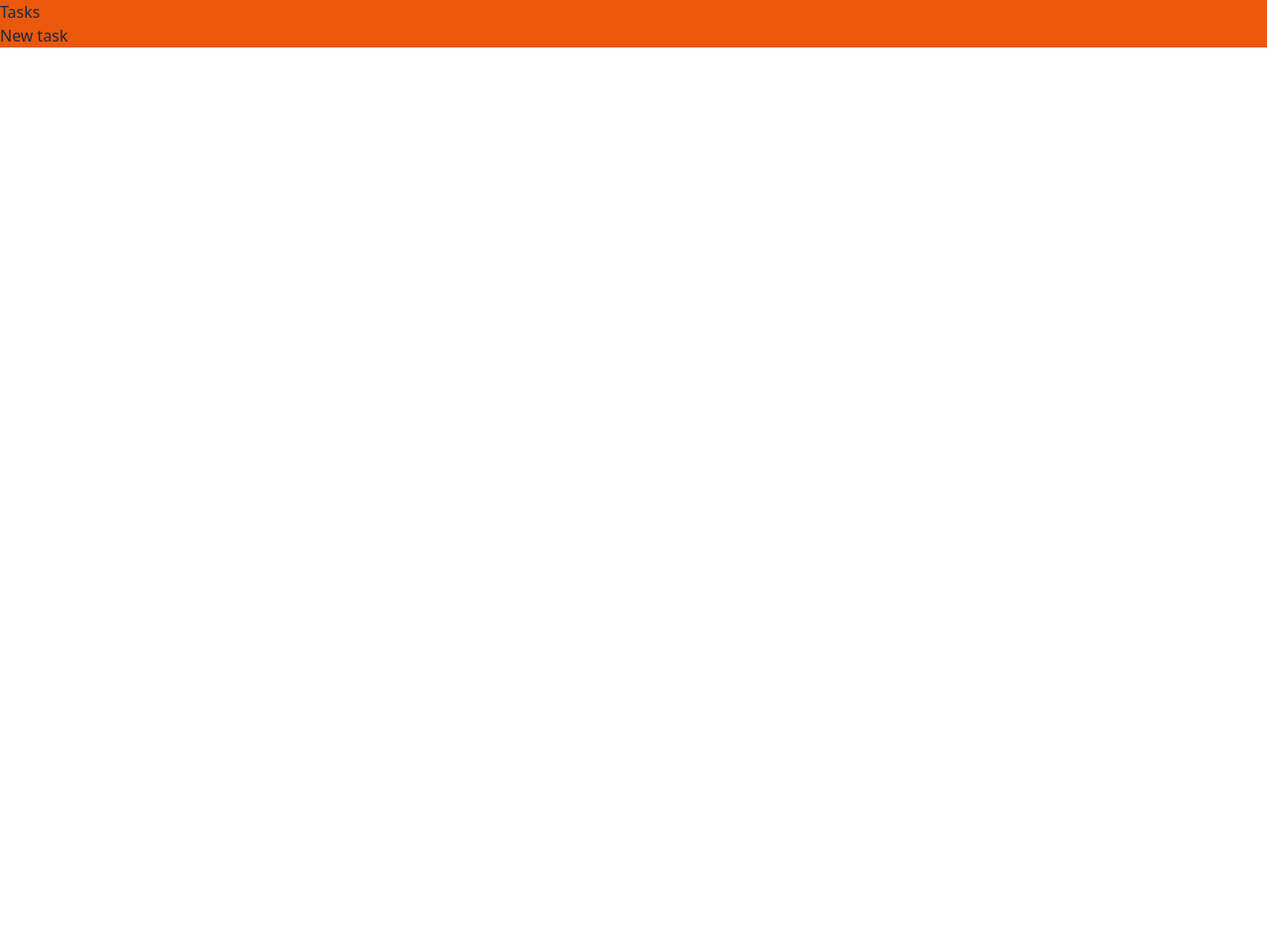
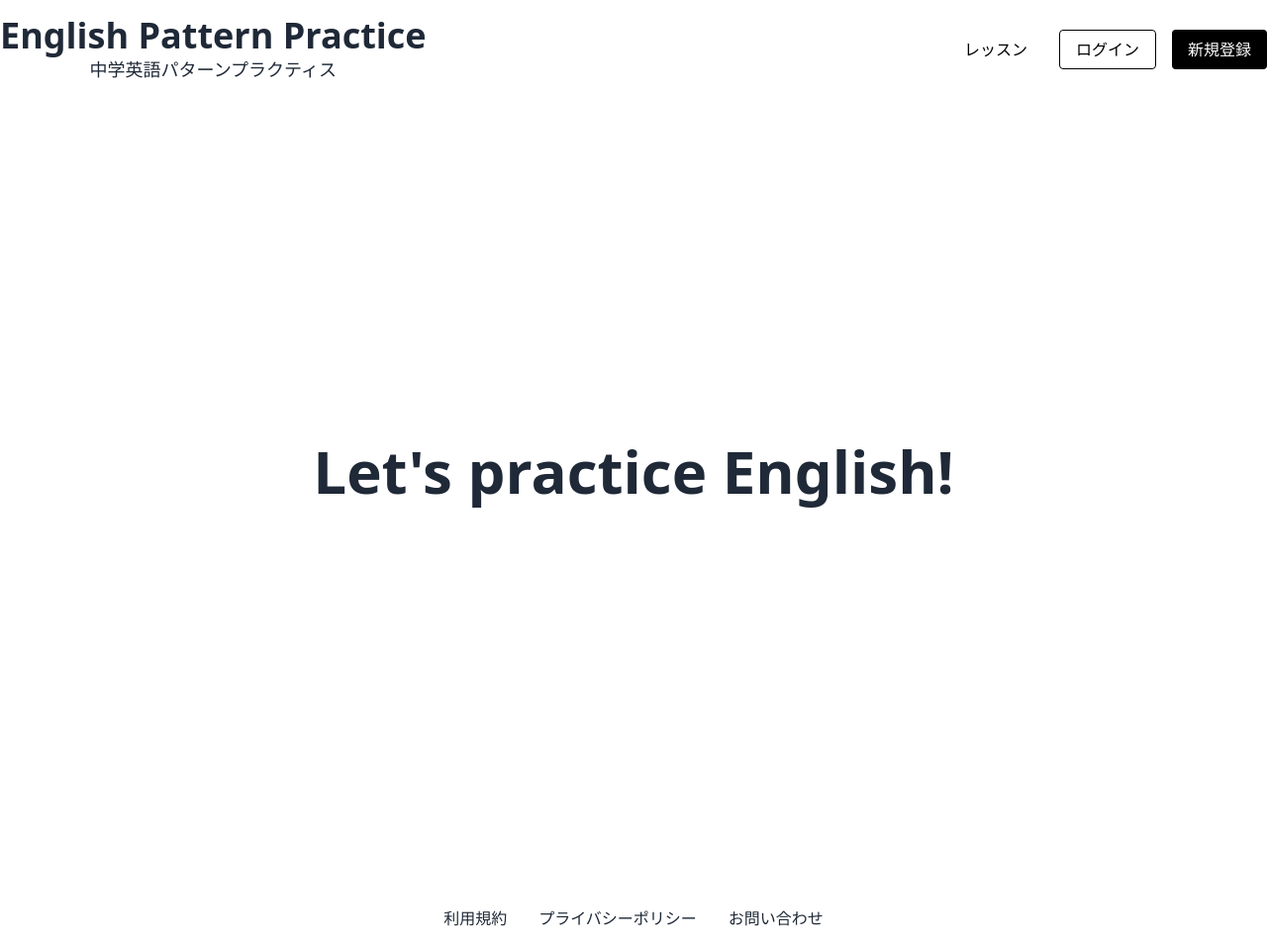
Before and after one commit to riekoonitsuka/English_patternpractice, a Rails app: page / in a window 1280 px wide. Shown: the whole page at 99% size. Before the commit the page ends 48 px from the top, so only its background shows below. Run offline with Rails 7, Linux system fonts and the light colour scheme; data that the repository does not hold is empty; style sheets or scripts are compiled from the project's sources.

Commit message:
仮トップページ

```diff
--- /dev/null
+++ b/app/controllers/static_pages_controller.rb
@@ -0,0 +1,3 @@
+class StaticPagesController < ApplicationController
+  def top; end
+end
--- /dev/null
+++ b/app/helpers/static_pages_helper.rb
@@ -0,0 +1,2 @@
+module StaticPagesHelper
+end
--- a/app/views/layouts/application.html.erb
+++ b/app/views/layouts/application.html.erb
@@ -1,23 +1,17 @@
 <!DOCTYPE html>
 <html>
   <head>
-    <title><%= content_for(:title) || "Myapp" %></title>
+    <title>English Pattern Practice</title>
     <meta name="viewport" content="width=device-width,initial-scale=1">
-    <meta name="apple-mobile-web-app-capable" content="yes">
     <%= csrf_meta_tags %>
     <%= csp_meta_tag %>
-
-    <%= yield :head %>
-
-    <link rel="manifest" href="/manifest.json">
-    <link rel="icon" href="/icon.png" type="image/png">
-    <link rel="icon" href="/icon.svg" type="image/svg+xml">
-    <link rel="apple-touch-icon" href="/icon.png">
     <%= stylesheet_link_tag "application", "data-turbo-track": "reload" %>
     <%= javascript_include_tag "application", "data-turbo-track": "reload", type: "module" %>
   </head>
 
-  <body class="bg-orange-600">
-    <%= yield %>
+  <body class="min-h-screen flex flex-col">
+      <%= render 'shared/header' %>
+      <%= yield %>
+    <%= render 'shared/footer' %>
   </body>
 </html>
--- /dev/null
+++ b/app/views/shared/_footer.html.erb
@@ -0,0 +1,7 @@
+<footer class="bg-white py-4 shadow-md">
+  <div class="container mx-auto flex justify-center space-x-8">
+    <%= link_to "利用規約", "#", class: "text-gray-800 hover:text-gray-600" %>
+    <%= link_to "プライバシーポリシー", "#", class: "text-gray-800 hover:text-gray-600" %>
+    <%= link_to "お問い合わせ", "#", class: "text-gray-800 hover:text-gray-600" %>
+  </div>
+</footer>
--- /dev/null
+++ b/app/views/shared/_header.html.erb
@@ -0,0 +1,29 @@
+<header class="bg-white">
+  <div class="container mx-auto flex items-center justify-between py-4">
+    <div class="text-center">
+      <%= link_to root_path, class: "block text-4xl font-bold text-gray-800 hover:text-gray-600" do %>
+        English Pattern Practice
+      <% end %>
+      <%= link_to root_path, class: "block text-lg text-gray-800 hover:text-gray-600" do %>
+        中学英語パターンプラクティス
+      <% end %>
+    </div>
+    <div class="flex items-center space-x-4">
+      <ul class="flex space-x-4 ml-auto container items-center">
+        <li class="relative">
+          <%= link_to "レッスン", "#", class: "text-black hover:text-blue-600 px-4 py-2 inline-flex items-center", id: "header-board-menu" %>
+          <div class="absolute hidden bg-white text-black shadow-lg rounded mt-2 w-48" id="dropdown-menu">
+            <%= link_to "レッスン一覧", "#", class: "block px-4 py-2 hover:bg-gray-100" %>
+            <%= link_to "パターンプラクティスとは", "#", class: "block px-4 py-2 hover:bg-gray-100" %>
+          </div>
+        </li>
+        <li>
+          <%= link_to "ログイン", "#", class: "bg-white text-black border border-black px-4 py-2 rounded" %>
+        </li>
+        <li>
+          <%= link_to "新規登録", "#", class: "bg-black text-white px-4 py-2 rounded block text-center" %>
+        </li>
+      </ul>
+    </div>
+  </div>
+</header>
--- /dev/null
+++ b/app/views/static_pages/top.html.erb
@@ -0,0 +1,6 @@
+<% title = "Let's practice English!" %>
+<% button_text = "Start" %>
+
+<main class="flex flex-col items-center justify-center h-screen bg-white">
+  <h1 class="text-6xl font-semibold mb-12"><%= title %></h1>
+</main>
--- a/config/routes.rb
+++ b/config/routes.rb
@@ -1,5 +1,6 @@
 Rails.application.routes.draw do
-  root "tasks#index"
+  root "static_pages#top"
+  # "tasks#index"
   resources :tasks
   # Define your application routes per the DSL in https://guides.rubyonrails.org/routing.html
 
```
Also changed, not shown: test/controllers/static_pages_controller_test.rb (added, +7 -0 lines).
